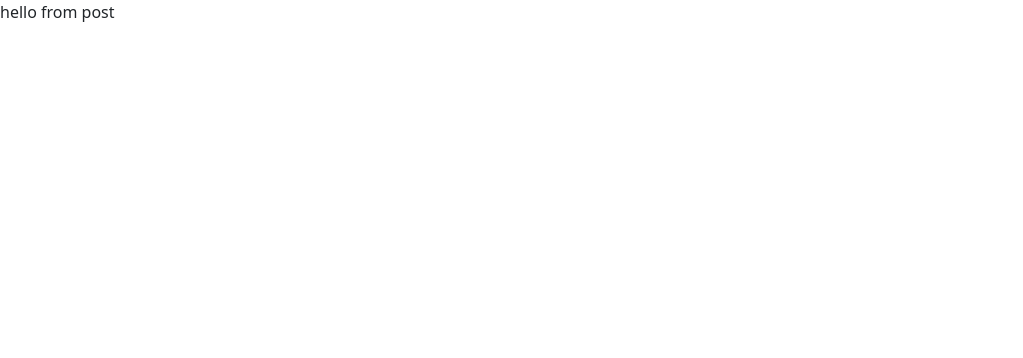
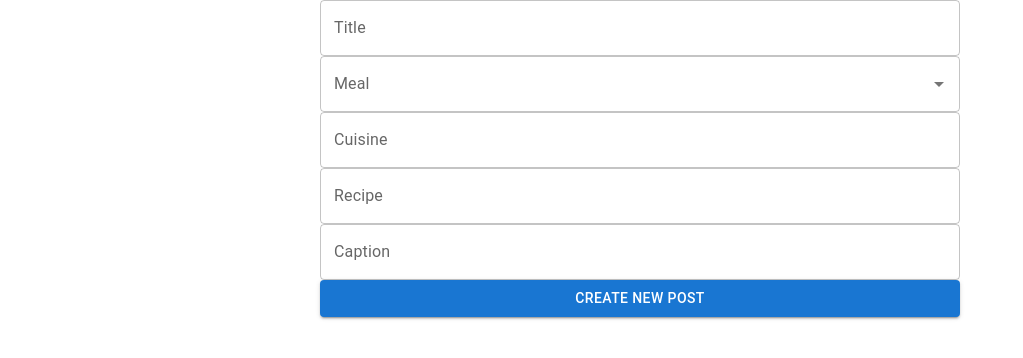
Before and after one commit to Naveen-Kumar-AA/COOKING-COMMUNITY-FRONTEND, a React (Create React App) app: page /Homepage/NewPost in a window 1280 px wide. Shown: the top 358 px of the page, without its empty margins (0-1023 px from the left). Built offline with nearby package versions, Linux system fonts and the light colour scheme.

Commit message:
new-post-learning-flex

```diff
--- a/package.json
+++ b/package.json
@@ -3,6 +3,9 @@
   "version": "0.1.0",
   "private": true,
   "dependencies": {
+    "@emotion/react": "^11.9.0",
+    "@emotion/styled": "^11.8.1",
+    "@mui/material": "^5.8.3",
     "@testing-library/jest-dom": "^5.16.4",
     "@testing-library/react": "^13.3.0",
     "@testing-library/user-event": "^13.5.0",
--- a/src/components/NewPost.js
+++ b/src/components/NewPost.js
@@ -1,8 +1,52 @@
-const NewPost =()=>
-{
-    return(
-        <div>
-            hello from post
+import axios from "axios"
+import TextField from '@mui/material/TextField';
+import Autocomplete from '@mui/material/Autocomplete';
+import Button from '@mui/material/Button';
+
+
+
+
+const NewPost = () => {
+
+    const meal = [
+        { label: "Breakfast" },
+        { label: "Lunch" },
+        { label: "Snacks" },
+        { label: "Dinner" },
+        { label: "Drinks" },
+        { label: "Desserts" },
+    ];
+    return (
+        <div style={{
+            'width' : '100%',
+            'display' : 'flex',
+            'flexDirection' : 'row',
+            'justifyContent' : 'center'
+        }}>
+            <div style={{
+                'position': 'relative',
+                'display': 'flex',
+                'flexDirection': 'column',
+                'width': '50%'
+
+            }}>
+                <TextField id="outlined-basic" label="Title" variant="outlined" />
+                <Autocomplete
+                    disablePortal
+                    id="combo-box-demo"
+                    options={meal}
+
+                    renderInput={(params) => <TextField {...params} label="Meal" />}
+                />
+                <TextField id="outlined-basic" label="Cuisine" variant="outlined" />
+
+                <TextField id="outlined-basic" label="Recipe" variant="outlined" />
+
+                <TextField id="outlined-basic" label="Caption" variant="outlined" />
+
+                <Button variant="contained">Create new post</Button>
+
+            </div>
         </div>
     )
 }
--- a/src/components/Profile.js
+++ b/src/components/Profile.js
@@ -1,33 +1,31 @@
-import { Navbar ,Button} from "react-bootstrap"
+import { Navbar, Button } from "react-bootstrap"
 import { useNavigate } from "react-router"
 import { useState } from "react"
+import axios from "axios"
 
-import axios from "axios"
 const Profile = () => {
-  // const [profile_details, setProfileDetails] = useState([])
 
   const data = sessionStorage.getItem('Username')
-  // setProfileDetails(sessionStorage.getItem('User_details'))
+
   const profile_details = {
-    username : sessionStorage.getItem('User_name'),
-    first_name : sessionStorage.getItem('First_name'),
-    last_name : sessionStorage.getItem('Last_name'),
-    bio : sessionStorage.getItem('Bio'),
-    email : sessionStorage.getItem('Email'),
-    phn_number : sessionStorage.getItem('Phn_number')
+    username: sessionStorage.getItem('User_name'),
+    first_name: sessionStorage.getItem('First_name'),
+    last_name: sessionStorage.getItem('Last_name'),
+    bio: sessionStorage.getItem('Bio'),
+    email: sessionStorage.getItem('Email'),
+    phn_number: sessionStorage.getItem('Phn_number')
   }
-  // console.log(profile_details)
+  console.log(profile_details)
 
 
   const array = sessionStorage.getItem('User_details')
-  console.log(array[2])
-  const navigate=useNavigate()
+  const navigate = useNavigate()
   return (
     <div className='container-fluid'>
       <div className='row'>
         <Navbar bg="primary" variant="dark">
           <Navbar.Brand>
-            <Button className='mx-2' onClick={()=>navigate("/Homepage")}>
+            <Button className='mx-2' onClick={() => navigate("/Homepage")}>
               <svg xmlns="http://www.w3.org/2000/svg" classNameName='mx-3' width="30" height="30" fill="white" className="bi bi-house-fill" viewBox="0 0 16 16">
                 <path fill-rule="evenodd" d="m8 3.293 6 6V13.5a1.5 1.5 0 0 1-1.5 1.5h-9A1.5 1.5 0 0 1 2 13.5V9.293l6-6zm5-.793V6l-2-2V2.5a.5.5 0 0 1 .5-.5h1a.5.5 0 0 1 .5.5z" />
                 <path fill-rule="evenodd" d="M7.293 1.5a1 1 0 0 1 1.414 0l6.647 6.646a.5.5 0 0 1-.708.708L8 2.207 1.354 8.854a.5.5 0 1 1-.708-.708L7.293 1.5z" />
```
Also changed, not shown: src/App.js (+19 -20 lines), src/components/Snacks.js (+1 -13 lines), 1 other file (tests, documents, lock files or other folders).
